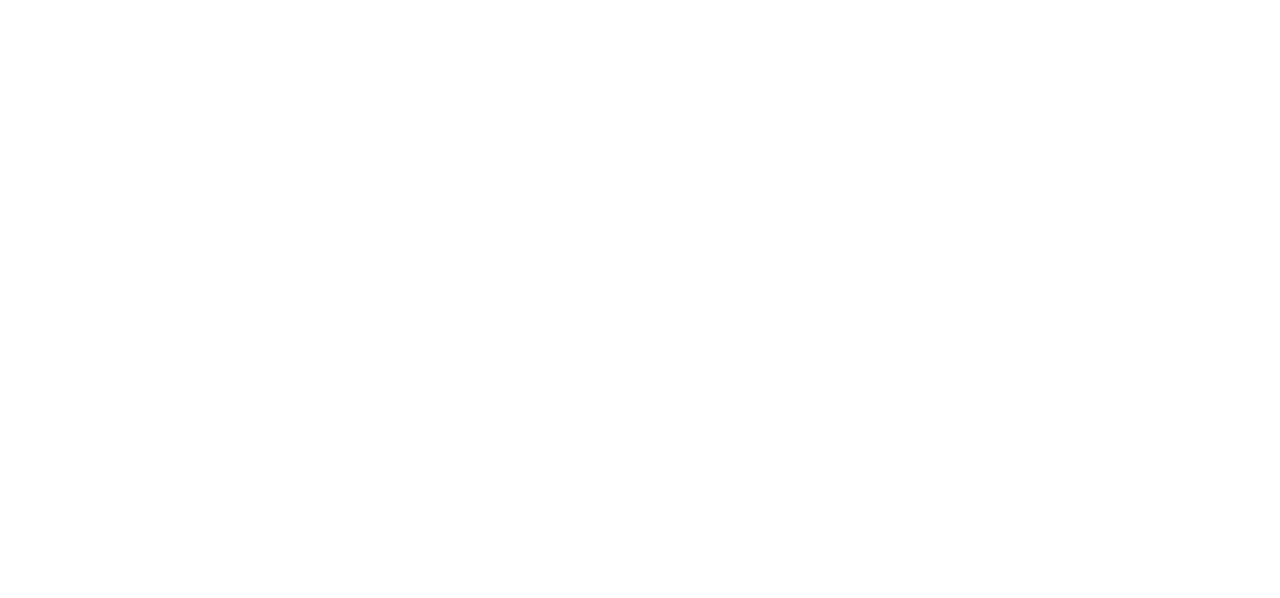
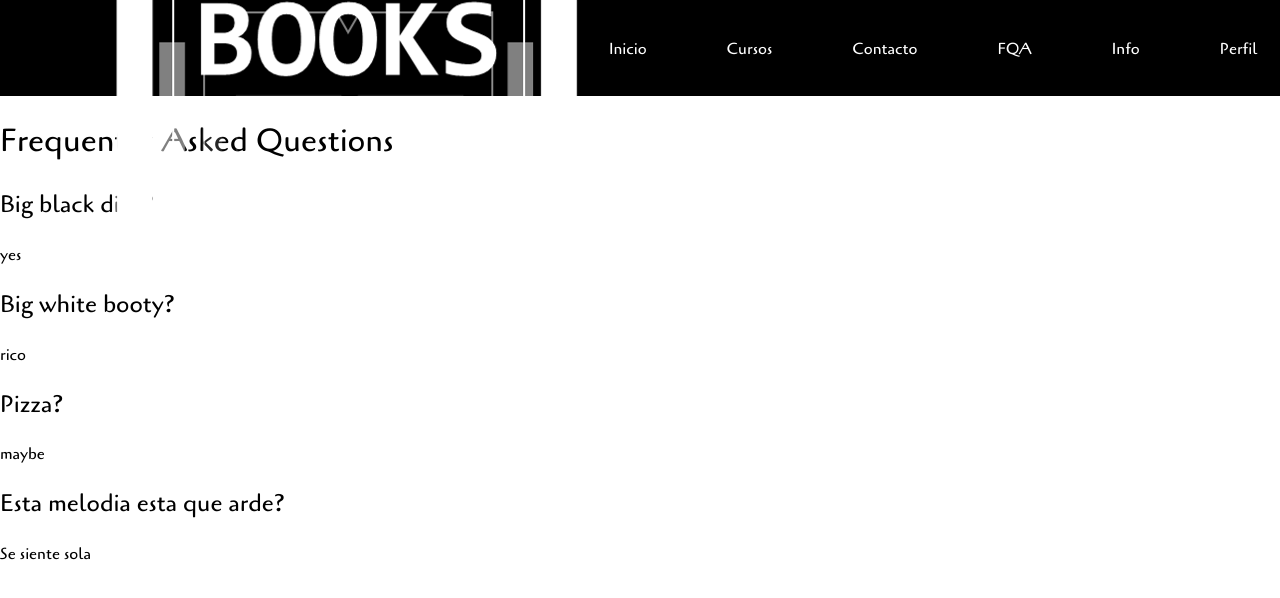
Before and after one commit to lociam06/HoloBooks_6to_FP, a React (Vite) app: page /faq-page in a window 1280 px wide. Before the commit this address had no page. Shown: the top 598 px of the page. Built offline with nearby package versions, Linux system fonts and the light colour scheme.

Commit message:
Co-authored-by: betances2607@gmail.com <betances2607@gmail.com>

```diff
--- a/src/App.jsx
+++ b/src/App.jsx
@@ -2,6 +2,7 @@
 import { useState } from 'react';
 import HoloBooksMainPage from "./views/HoloBooksMainPage/HoloBooksMainPage.jsx";
 import LoginPage from "./views/LoginPage/LoginPage.jsx";
+import FaqPage from "./views/FaqPage/FaqPage.jsx";
 import './App.css';
 
 function App() {
@@ -10,6 +11,7 @@
 			<Routes>
 				<Route path="/" element={<HoloBooksMainPage />} />
 				<Route path="login-page" element={<LoginPage />} />
+				<Route path="faq-page" element={<FaqPage />} />
 			</Routes>
 		</div>
 	);
--- a/src/componets/CusNav/CusNav.css
+++ b/src/componets/CusNav/CusNav.css
@@ -6,8 +6,8 @@
     justify-content: space-between;
     background: var(--holo_dark);
 }
-nav img{
-    height: 90%;
+nav a img{
+    height: 10%;
     padding: 10%;
     box-sizing: border-box;
 }
--- a/src/componets/CusNav/CusNav.jsx
+++ b/src/componets/CusNav/CusNav.jsx
@@ -5,14 +5,16 @@
     return(
         <nav>
             <div className="left-side">
-                <img src="/public/icons/holo_white.png" alt="holoBooksLogo"/>
+                <Link to="/">
+                    <img src="/public/icons/holo_white.png" alt="holoBooksLogo"/>
+                </Link>
             </div>
             <div className="right-side">
                 <div className="buttons">
                     <Link to="/">Inicio</Link>
                     <Link to="#">Cursos</Link>
                     <Link to="#">Contacto</Link>
-                    <Link to="#">FQA</Link>
+                    <Link to="faq-page">FQA</Link>
                     <Link to="#">Info</Link>
                     <Link to="login-page">Perfil</Link>
                 </div>
--- /dev/null
+++ b/src/views/FaqPage/FaqPage.jsx
@@ -0,0 +1,39 @@
+import React, { useState } from 'react';
+
+import CusNav from "../../componets/CusNav/CusNav.jsx";
+import CusFooter from "../../componets/CusFooter/CusFooter.jsx";
+import Banner from "../../componets/Banner/Banner.jsx"
+
+import "./FaqPage.css";
+import "../../App.css";
+
+function Question(props) {
+    return (
+        <div class="QA">
+            <h2>{props.question}</h2>
+            <p>{props.answer}</p>
+        </div>
+    )
+}
+
+function FaqPage() {
+    return (
+        <>
+            <header>
+                <CusNav />
+            </header>
+            <main id="fqa-section">
+                <h1>Frequently Asked Questions</h1>
+
+                <div className="q-and-a">
+                <Question key="1" question="Big black dick?" answer="yes" />
+                <Question key="2" question="Big white booty?" answer="rico" />
+                <Question key="3" question="Pizza?" answer="maybe" />
+                <Question key="4" question="Esta melodia esta que arde?" answer="Se siente sola" />
+                </div>
+            </main>
+        </>
+    )
+}
+
+export default FaqPage;
--- a/src/views/LoginPage/LoginPage.jsx
+++ b/src/views/LoginPage/LoginPage.jsx
@@ -177,5 +177,3 @@
 }
 
 export default LoginPage;
-
-//pinga
```
Also changed, not shown: src/FaqPage/FaqPage.jsx (deleted), src/views/FaqPage/FaqPage.css (added).
